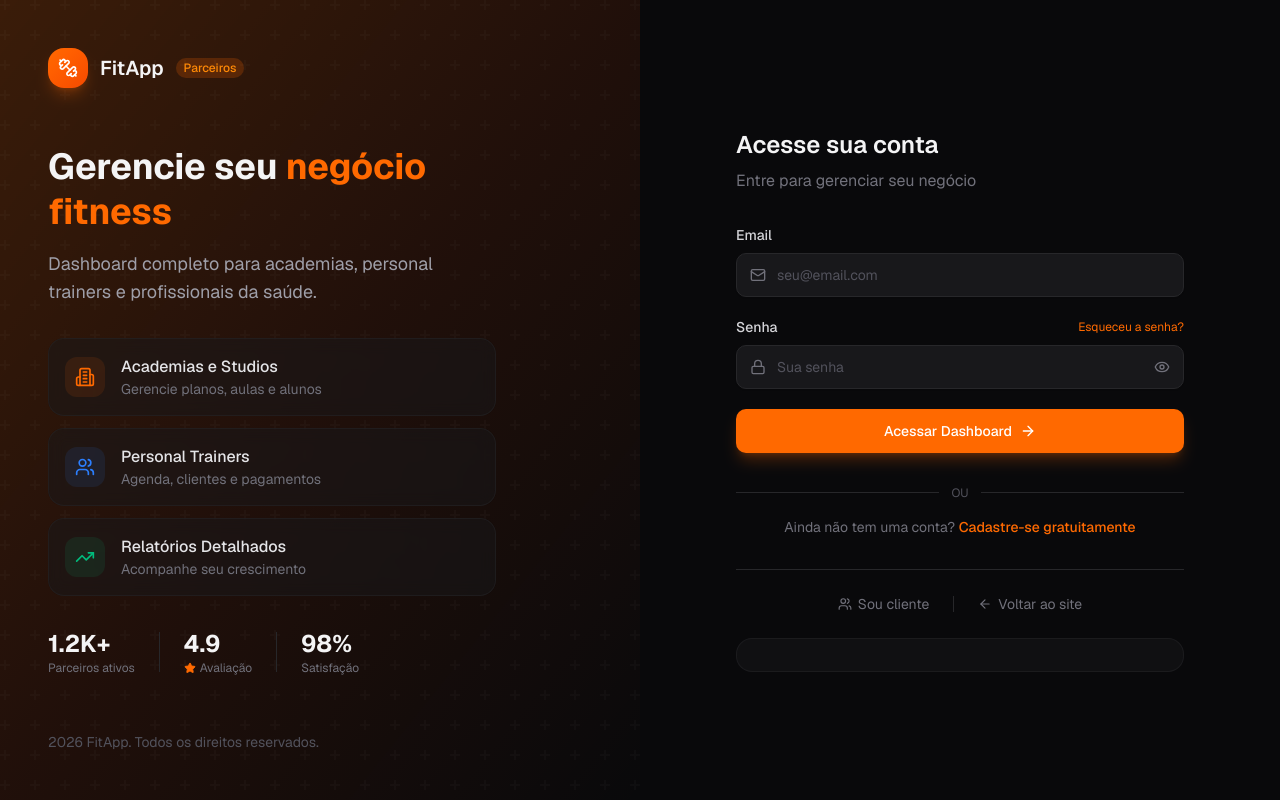
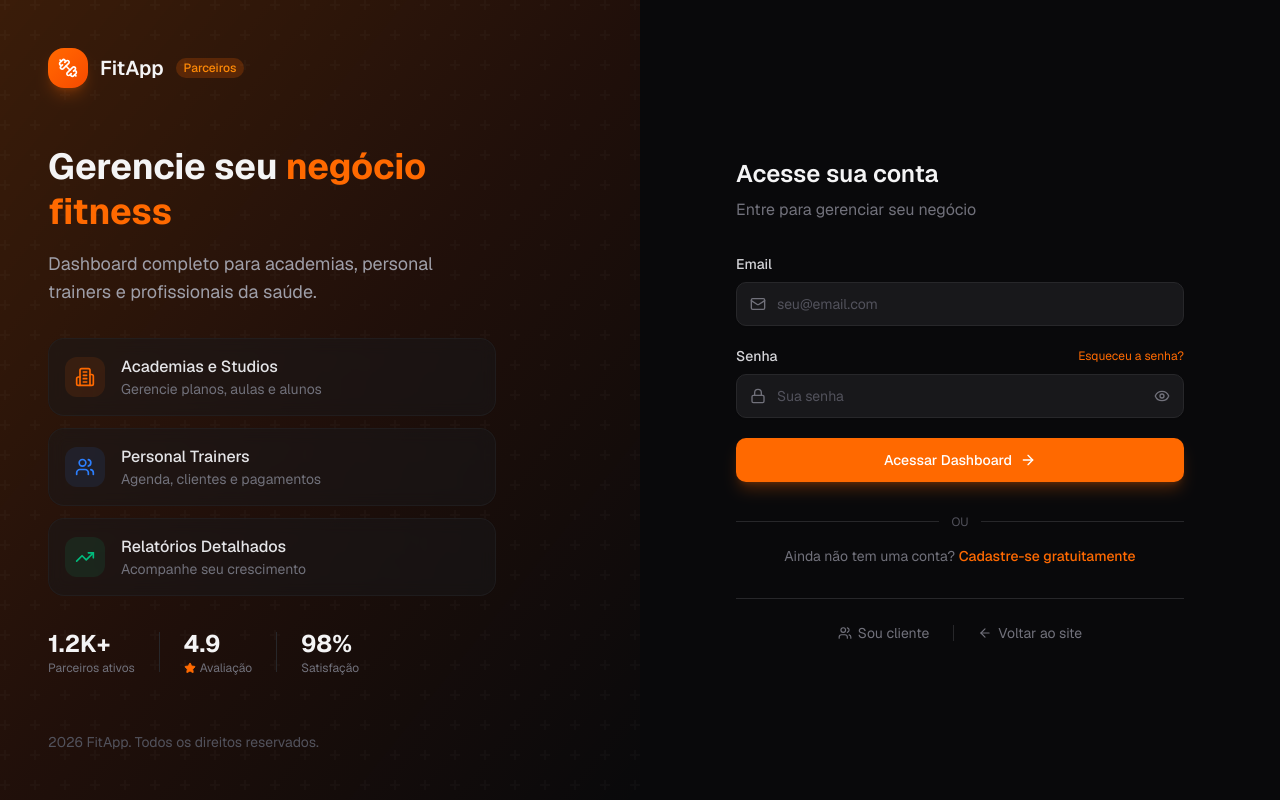
Before and after one commit to projetonickjumper-byte/Faisca_Massacre, a Next.js app: page /parceiro/login in a window 1280 px wide. Built offline with nearby package versions, Linux system fonts and the light colour scheme.

Commit message:
Update page.tsx

```diff
--- a/app/parceiro/login/page.tsx
+++ b/app/parceiro/login/page.tsx
@@ -300,13 +300,13 @@ export default function PartnerLoginPage() {
           </div>
 
           {/* Credentials hint for demo */}
-          <div className="mt-6 p-4 rounded-xl bg-zinc-900/50 border border-zinc-800/50">
-            <p className="text-xs text-zinc-500 text-center">
 
 
 
-            </p>
-          </div>
+
+
+
+
         </div>
       </div>
     </div>
```
